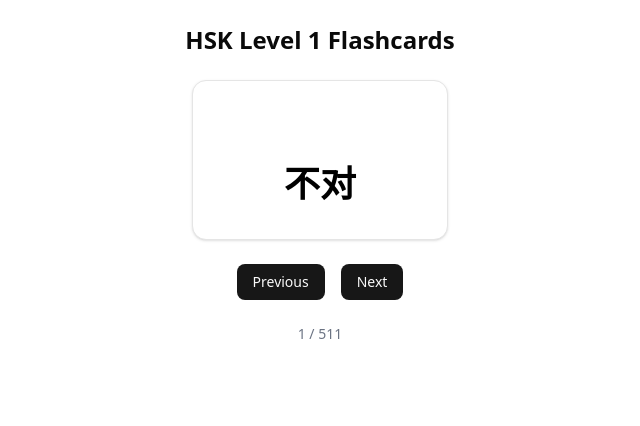
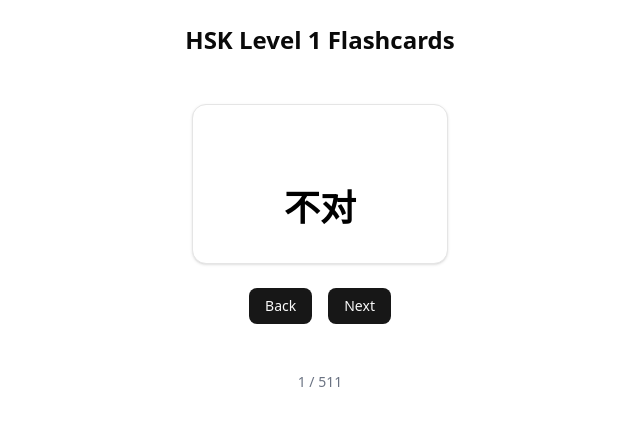
Before and after one commit to vtamprateep/language-speech-practice, a Next.js app in the folder frontend/: page /flashcards/1 in a window 1280 px wide. Shown: the top 426 px of the page, without its empty margins (320-960 px from the left). Built offline with nearby package versions, Linux system fonts and the light colour scheme.

Commit message:
further refactor flashcards

```diff
--- a/frontend/src/app/flashcards/[level]/page.tsx
+++ b/frontend/src/app/flashcards/[level]/page.tsx
@@ -70,33 +70,9 @@ export default function FlashcardsPage({ params }: { params: Promise<{ level: st
     return (
         <div className="flex flex-col items-center p-6 gap-6">
             <h1 className="text-2xl font-bold">HSK Level {level} Flashcards</h1>
-
-            <div
-                className="
-                    relative
-                    w-64
-                    h-40
-                    cursor-pointer
-                    perspective
-                "
-            >
-                <VocabularyFlashcard key={index} item={vocabulary[index]} />
+            <div>
+                <VocabularyFlashcard key={index} vocabulary={vocabulary} />
             </div>
-
-            {/* Controls */}
-            <div className="flex gap-4">
-                <Button
-                    onClick={prevCard}
-                >
-                    Previous
-                </Button>
-                <Button
-                    onClick={nextCard}
-                >
-                    Next
-                </Button>
-            </div>
-
             <p className="text-sm text-gray-500">
                 {index + 1} / {vocabulary.length}
             </p>
--- a/frontend/src/components/features/flashcard.tsx
+++ b/frontend/src/components/features/flashcard.tsx
@@ -1,10 +1,51 @@
-import { useState } from "react";
+import { useEffect, useState } from "react";
 import { VocabularyItem } from "@/data/vocabulary";
 import { Card, CardContent } from "@/components/ui/card";
+import { Button } from "../ui/button";
 
 
-export function VocabularyFlashcard({ item }: { item: VocabularyItem }) {
+export function VocabularyFlashcard({ vocabulary }: { vocabulary: VocabularyItem[] }) {
+    const [index, setIndex] = useState<number>(0);
+
+    function nextCard() {
+        setIndex((i) => (i + 1) % vocabulary.length);
+    }
+
+    function prevCard() {
+        setIndex((i) => (i - 1 + vocabulary.length) % vocabulary.length);
+    }
+
+    return (
+        <div className="flex flex-col items-center p-6 gap-6">
+            <div>
+                <Flashcard item={vocabulary[index]} />
+            </div>
+
+
+            {/* Controls */}
+            <div className="flex gap-4">
+                <Button
+                    onClick={prevCard}
+                >
+                    Back
+                </Button>
+                <Button
+                    onClick={nextCard}
+                >
+                    Next
+                </Button>
+            </div>
+        </div>
+
+    );
+}
+
+function Flashcard({ item }: { item: VocabularyItem }) {
     const [flipped, setFlipped] = useState(false);
+
+    useEffect(() => {
+        setFlipped(false);
+    }, [item])
 
     return (
         <Card
```
